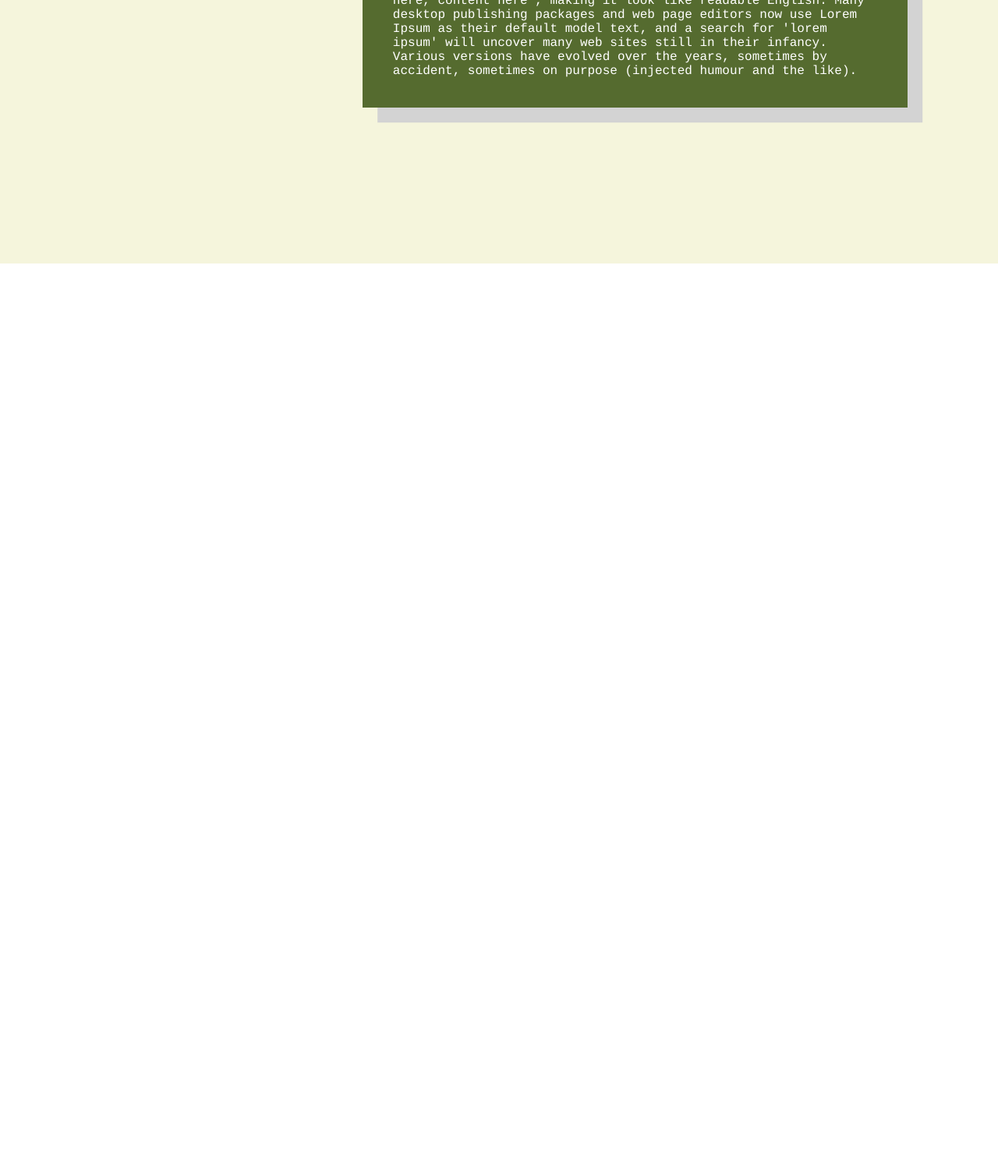
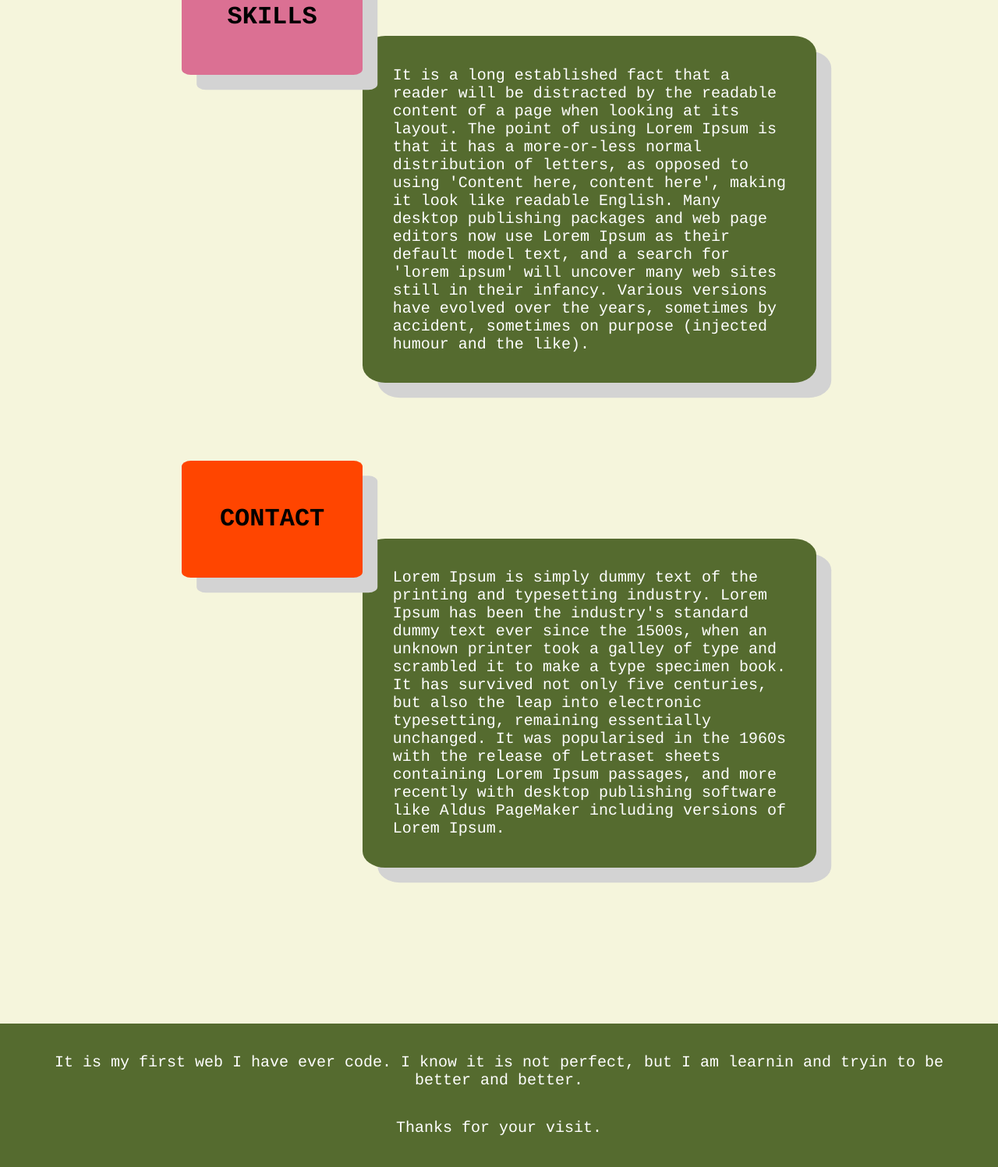
Before and after one commit to efoxie/misaklesl, a plain HTML site: page index.html in a window 1280 px wide. Shown: the part 1220-2717 px from the top of the page at 78% size. Before the commit the page ends 1558 px from the top, so only its background shows below. Drawn offline with Linux system fonts and the light colour scheme.

Commit message:
skills, contact and footer area

```diff
--- a/index.html
+++ b/index.html
@@ -28,13 +28,24 @@
             <div class="about-me-text text-box">
                 <p>Lorem Ipsum is simply dummy text of the printing and typesetting industry. Lorem Ipsum has been the industry's standard dummy text ever since the 1500s, when an unknown printer took a galley of type and scrambled it to make a type specimen book. It has survived not only five centuries, but also the leap into electronic typesetting, remaining essentially unchanged. It was popularised in the 1960s with the release of Letraset sheets containing Lorem Ipsum passages, and more recently with desktop publishing software like Aldus PageMaker including versions of Lorem Ipsum.</p>
             </div>
-            <div class="five h-box">
-                <h2>five</h2>
+            <div class="skills-h h-box">
+                <h2>Skills</h2>
             </div>
-            <div class="skills text-box">
+            <div class="skills-text text-box">
                 <p>It is a long established fact that a reader will be distracted by the readable content of a page when looking at its layout. The point of using Lorem Ipsum is that it has a more-or-less normal distribution of letters, as opposed to using 'Content here, content here', making it look like readable English. Many desktop publishing packages and web page editors now use Lorem Ipsum as their default model text, and a search for 'lorem ipsum' will uncover many web sites still in their infancy. Various versions have evolved over the years, sometimes by accident, sometimes on purpose (injected humour and the like).</p>
             </div>
-            <div class="footer">Six</div>
+            <div class="contact-h h-box">
+                <h2>contact</h2>
+            </div>
+            <div class="contact-text text-box">
+                <p>Lorem Ipsum is simply dummy text of the printing and typesetting industry. Lorem Ipsum has been the industry's standard dummy text ever since the 1500s, when an unknown printer took a galley of type and scrambled it to make a type specimen book. It has survived not only five centuries, but also the leap into electronic typesetting, remaining essentially unchanged. It was popularised in the 1960s with the release of Letraset sheets containing Lorem Ipsum passages, and more recently with desktop publishing software like Aldus PageMaker including versions of Lorem Ipsum.</p>
+            </div>
+            <div class="footer">
+                <div class="thanks-text">
+                    <p>It is my first web I have ever code. I know it is not perfect, but I am learnin and tryin to be better and better.</p>
+                    <p>Thanks for your visit.</p>
+                </div>
+            </div>
         </div>
     </body>
 </html>
--- a/style.css
+++ b/style.css
@@ -10,7 +10,7 @@ h1, h2, h3, h4, h5, h6 {
 }
 
 h2 {
-    font-size: 3vw;
+    font-size: 2.5vw;
 }
 
 p {
@@ -36,9 +36,6 @@ p {
     background-color: darkolivegreen;
 }
 
-.green-background {
-    background-color: darkolivegreen;
-}
 .logo {
     grid-column: 1 / span 7;
     grid-row: 1 / 2;
@@ -91,7 +88,7 @@ p {
 }
 
 .about-me-h {
-    grid-column: 2 / 5;
+    grid-column: 3 / 5;
     grid-row: 5 / 8;
     background-color:goldenrod;
 }
@@ -100,33 +97,57 @@ p {
     z-index: 1;
     box-shadow: 1.5vw 1.5vw lightgray;
     display: grid;
+    border-radius: 5%;
 }
 .text-box {
     box-shadow: 1.5vw 1.5vw lightgray;
     background-color: darkolivegreen;
     display: grid;
+    border-radius: 5%;
+    font-size: 2.5vh;
+    margin: auto;
+
 }
 
 .about-me-text {
-    grid-column: 5 / 11;
+    grid-column: 5 / 10;
     grid-row: 7 / 12;
 }
 
-.five {
-    grid-column: 2 / 5;
+.skills-h {
+    grid-column: 3 / 5;
     grid-row: 14 / 17;
     background-color: palevioletred;
 }
 
-.skills {
-    grid-column: 5 / 11;
-    grid-row: 16 / 19;
+.skills-text {
+    grid-column: 5 / 10;
+    grid-row: 16 / 21;
+}
+
+.contact-h {
+    grid-column: 3 / 5;
+    grid-row: 23 / 26;
+    background-color: orangered;
+}
+
+.contact-text {
+    grid-column: 5 / 10;
+    grid-row: 25 / 30;
 }
 .footer {
     grid-column: 1 / 12;
-    grid-row: 20 / 23;
-    background-color: purple;
-    z-index: -1;
+    grid-row: 34 / 37;
+    background-color: darkolivegreen;
+    display: grid;
+}
+
+.thanks-text {
+    font-size: 2.5vh;
+    margin: auto 2% auto 2%;
+    text-align: center;
+    color: white;
+    flex-shrink: 0;
 }
 
 @media (max-width: 600px) {
```
